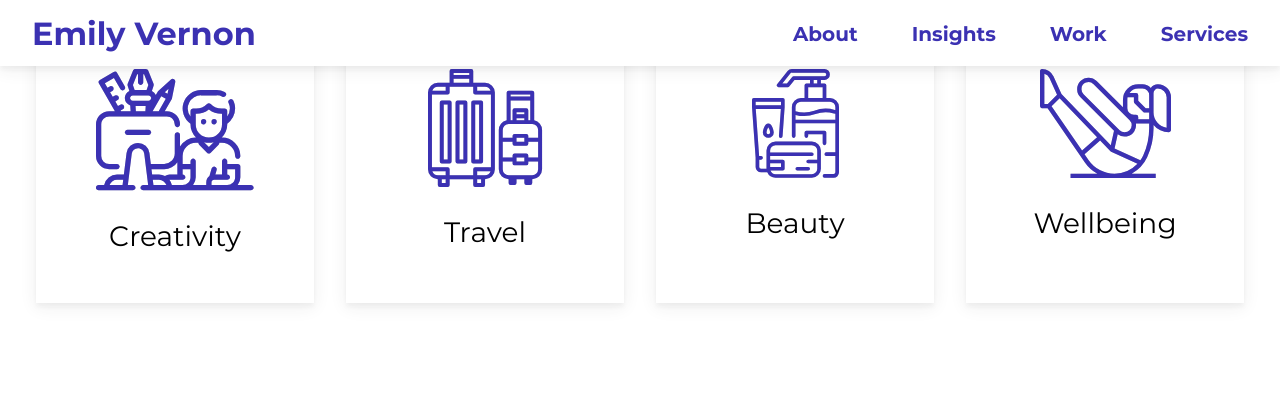
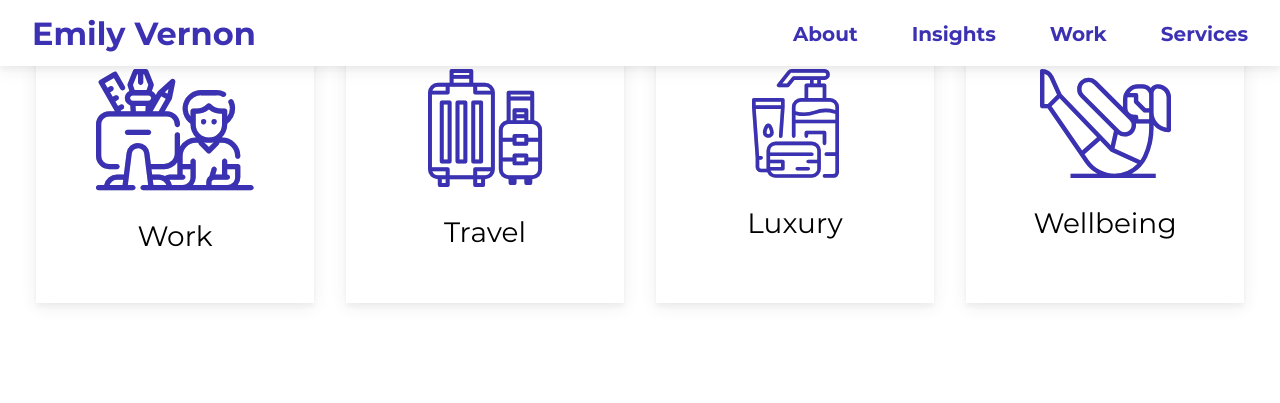
Before and after one commit to emilygv/emilyvernon.com, a Jekyll site: the page built from index.md, in a window 1280 px wide and 900 px high, scrolled down 1288 px. Shown: the top 403 px of the window. Built offline with Jekyll 4.4.1, drawn with Linux system fonts in a browser that asks for light colours.

Commit message:
Update index.md

```diff
--- a/index.md
+++ b/index.md
@@ -17,7 +17,7 @@ button_title= "Here's how" button_link= "/services"
 
 {% include section_icons.html
 title="We all want to live our best lives. This is why my focus includes the following industries:"
-titles="Creativity, Travel, Beauty, Wellbeing"
+titles="Work, Travel, Luxury, Wellbeing"
 icons="Creativity, Travel, Beauty, Wellbeing" breakout=false %}
 
 ## Work Highlight
```
